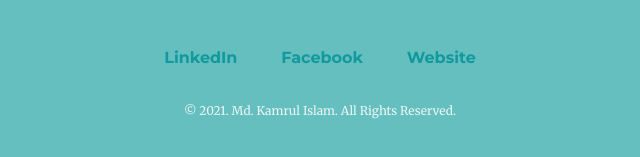
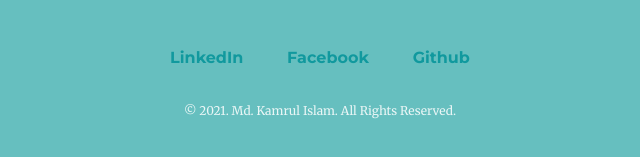
Before and after one commit to mdkamrulislam-web/mdkamrulislam.github.io, a plain HTML site: page work.html in a window 1280 px wide. Shown: the part 1092-1249 px from the top of the page, 320-960 px from the left. Drawn offline with Linux system fonts and the light colour scheme.

Commit message:
14th July 2021 Commit - 4

```diff
--- a/work.html
+++ b/work.html
@@ -91,7 +91,7 @@
     <div class="bottom-container">
       <a class="foot-anchor" href="https://www.linkedin.com/in/md-kamrul-islam-7409b4176/">LinkedIn</a>
       <a class="foot-anchor" href="https://www.facebook.com/kamrulshuvo20/">Facebook</a>
-      <a class="foot-anchor" href="https://mdkamrulislam-web.github.io/My-CV/">Website</a>
+      <a class="foot-anchor" href="https://github.com/mdkamrulislam-web/">Github</a>
       <p class="copy-right">© 2021. Md. Kamrul Islam. All Rights Reserved.</p>
     </div>
   </body>
```
Also changed, not shown: contact-me.html (+1 -1 lines), education.html (+1 -1 lines), research.html (+1 -1 lines).
